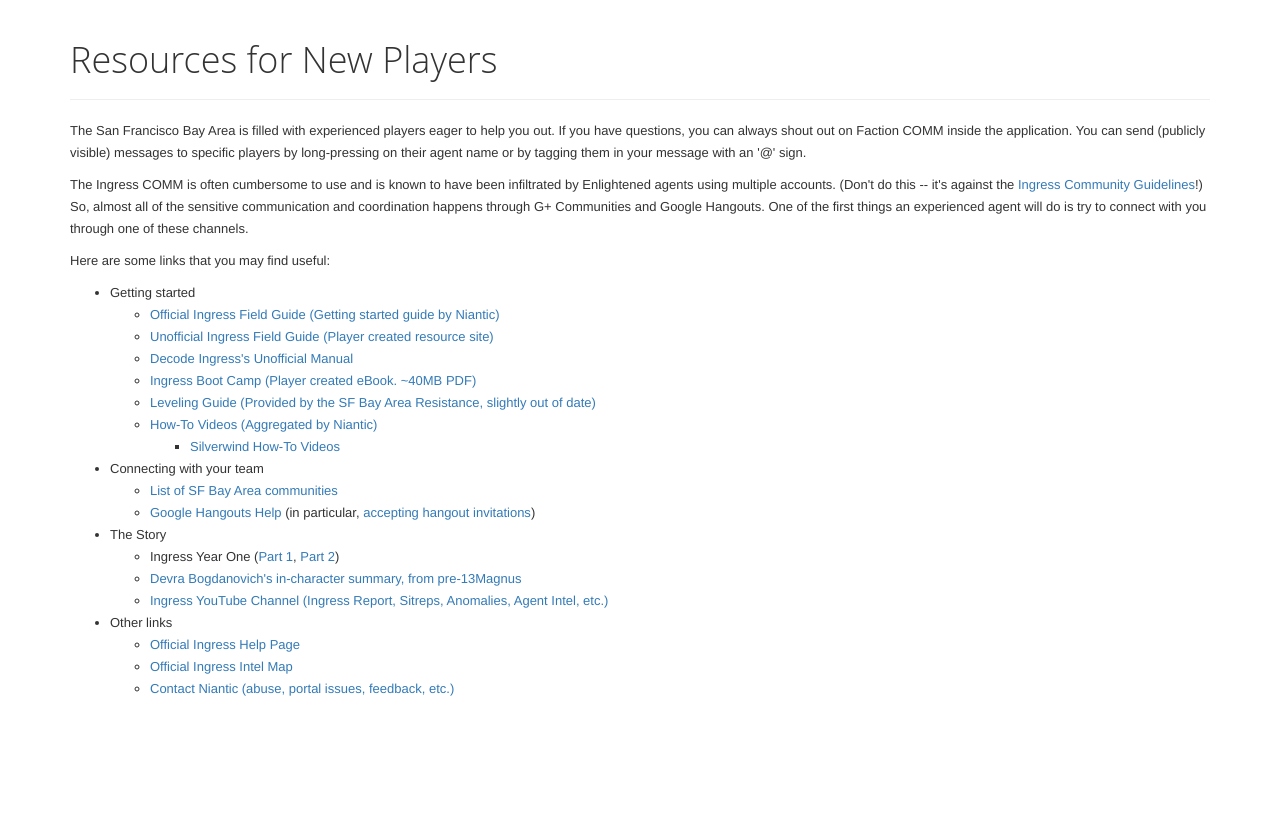
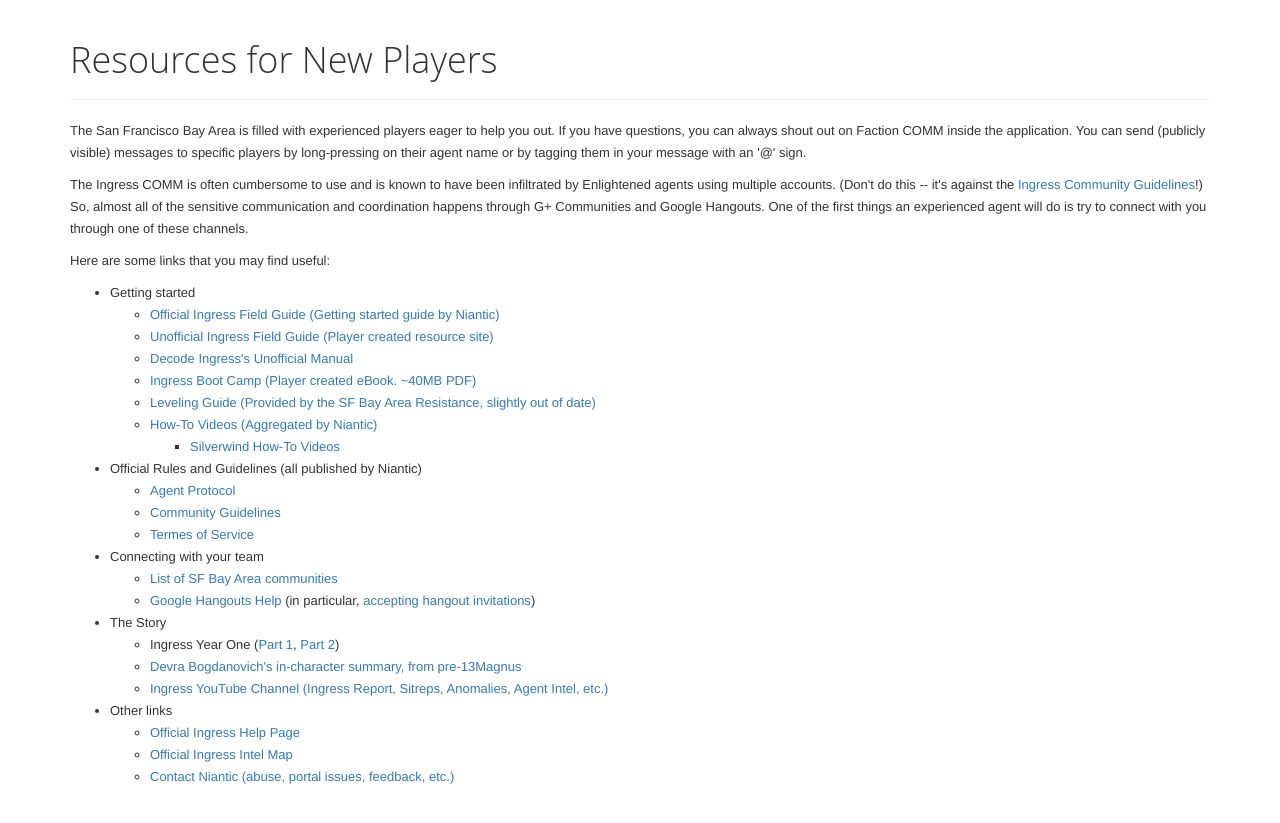
Before and after one commit to balshor/sfbay.resists.org, a Jekyll site: the page built from help/index.html, in a window 1280 px wide. Shown: the top 823 px of the page. Built offline with Jekyll 4.4.1, drawn with Linux system fonts in a browser that asks for light colours; nearby versions of some CDN libraries.

Commit message:
Add rules and guidelines links to the help page.

```diff
--- a/help/index.html
+++ b/help/index.html
@@ -35,6 +35,18 @@
         </ul>
       </li>
     </ul>
+    <li>Official Rules and Guidelines (all published by Niantic)</li>
+    <ul>
+      <li>
+        <a href="https://support.google.com/ingress/answer/4625064">Agent Protocol</a>
+      </li>
+      <li>
+        <a href="https://support.google.com/ingress/answer/2808360">Community Guidelines</a>
+      </li>
+      <li>
+        <a href="http://www.ingress.com/terms">Termes of Service</a>
+      </li>
+    </ul>
     <li>Connecting with your team</li>
     <ul>
       <li>
```
